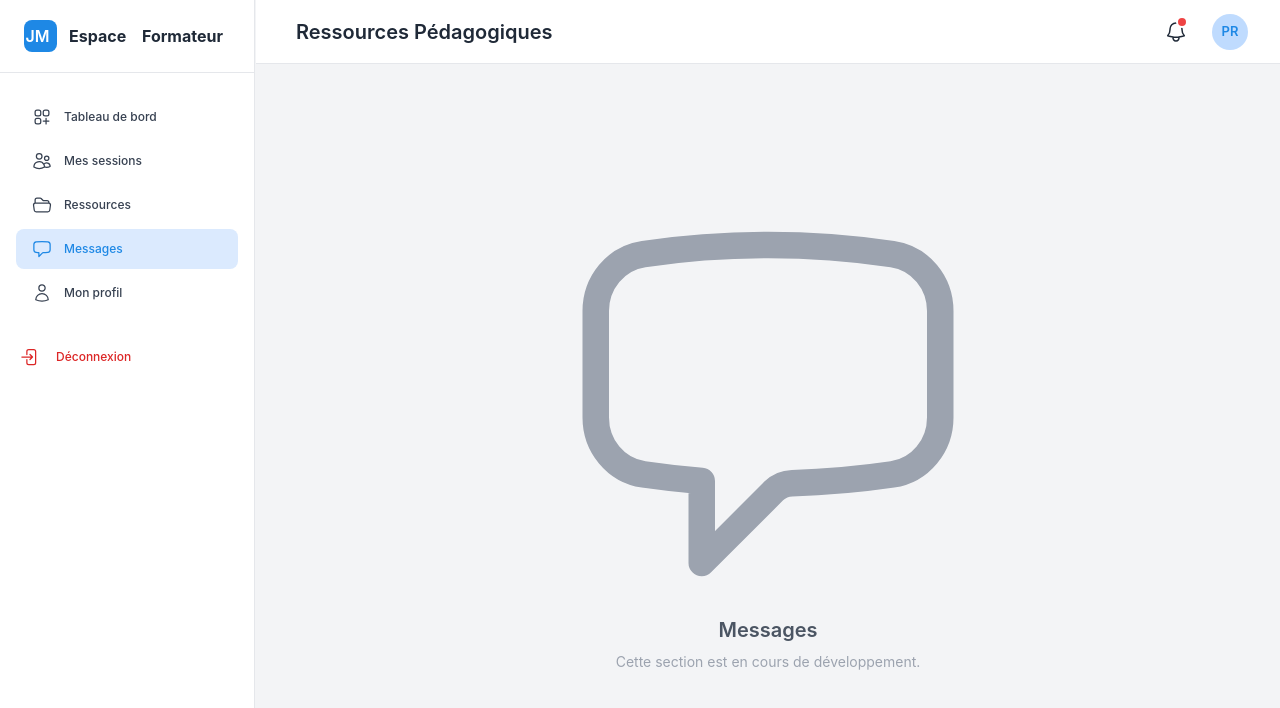
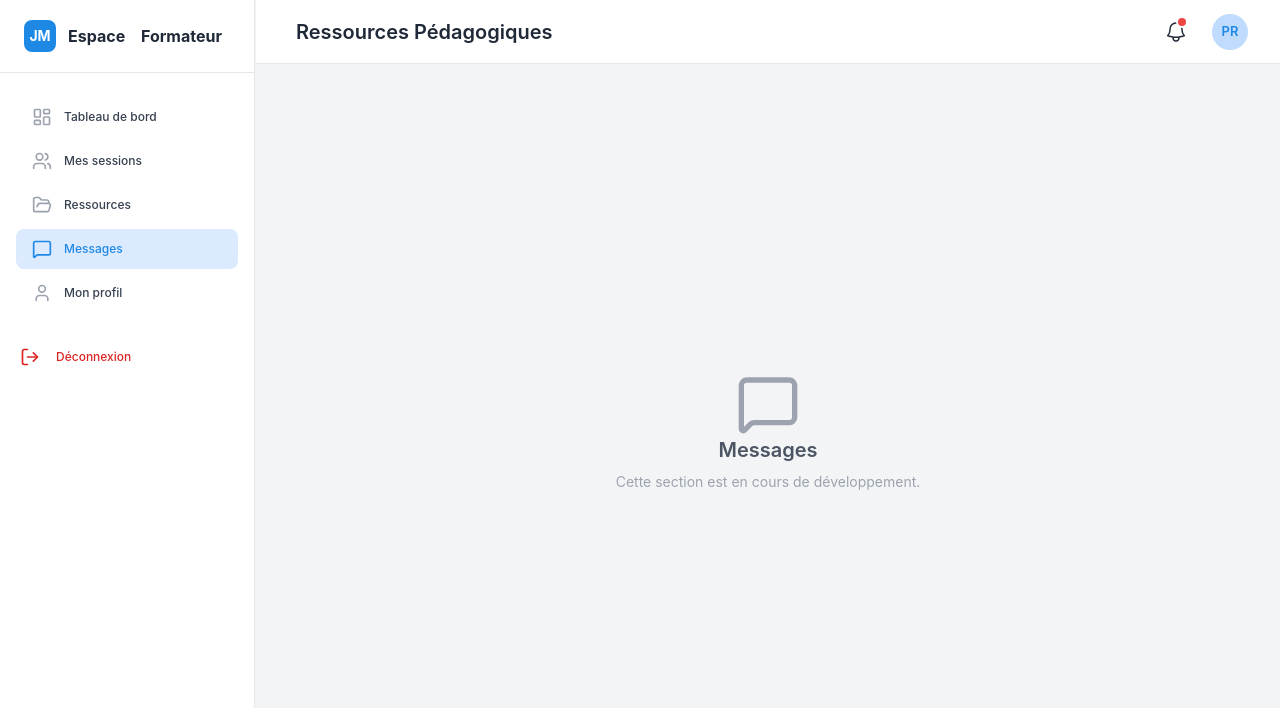
Before and after one commit to Denours/Espace-formateur-Vue.js, a Vue app: page /messages in a window 1280 px wide. Shown: the top 708 px of the page. Built offline with nearby package versions, Linux system fonts and the light colour scheme.

Commit message:
Perfectionnement

```diff
--- a/package.json
+++ b/package.json
@@ -11,6 +11,7 @@
   "dependencies": {
     "@heroicons/vue": "^2.2.0",
     "axios": "^1.13.5",
+    "lucide-vue-next": "^0.574.0",
     "vue": "^3.5.25",
     "vue-router": "^5.0.2"
   },
--- a/src/components/formation/FormationCard.vue
+++ b/src/components/formation/FormationCard.vue
@@ -2,9 +2,6 @@
   <div
     :class="[
       'rounded-xl shadow-card mb-6 overflow-hidden border border-gray-200',
-      formation.title === 'Marketing Digital'
-        ? 'bg-formationPurple'
-        : 'bg-formationBlue',
     ]"
   >
     <!-- Header Formation -->
@@ -14,21 +11,16 @@
     >
       <div class="flex items-center gap-3">
         <div
-          :class="[
-            'w-9 h-9 rounded-lg flex items-center justify-center',
-            formation.title === 'Marketing Digital'
-              ? 'bg-purple-200 text-purple-500'
-              : 'bg-blue-100 text-primary',
-          ]"
+          class="w-9 h-9 rounded-lg flex items-center justify-center bg-[#DBEAFE] text-primary"
         >
-          <FolderIcon class="size-5"></FolderIcon>
+          <Folder :size="20" />
         </div>
 
         <div>
-          <h2 class="font-bold text-gray-800 text-sm">
+          <h2 class="font-bold text-[#111827] text-sm leading-[24px]">
             {{ formation.title }}
           </h2>
-          <p class="text-xs text-gray-500 mt-1">
+          <p class="text-xs text-[#6B7280] mt-1 font-normal leading-[20px]">
             {{ formation.modules.length }} module{{
               formation.modules.length > 1 ? "s" : null
             }}
@@ -43,7 +35,7 @@
         class="text-gray-500 transition-transform"
         :class="{ 'rotate-180': isOpen }"
       >
-        ⌄
+        <ChevronDown :size="16"/>
       </span>
     </div>
 
@@ -63,7 +55,7 @@
 import { ref, computed } from "vue";
 import type { Formation } from "../../types/formation";
 import ModuleSection from "./ModuleSection.vue";
-import { FolderIcon } from "@heroicons/vue/24/outline";
+import { Folder, ChevronDown } from "lucide-vue-next";
 
 const props = defineProps<{
   formation: Formation;
--- a/src/components/formation/ModuleSection.vue
+++ b/src/components/formation/ModuleSection.vue
@@ -1,10 +1,11 @@
 <template>
   <div class="mt-6">
     <div class="flex items-center gap-2 mb-3">
-      <span class="text-sm font-bold text-gray-700">
+      <span class="text-[#3B82F6]">•</span>
+      <span class="text-sm font-semibold text-[#111827]">
         {{ module.title }}
       </span>
-      <span class="text-xs bg-gray-200 text-gray-600 px-2 py-0.5 rounded-full">
+      <span class="text-xs bg-[#F3F4F6] text-[#1F2937] px-2 py-0.5 rounded-full">
         {{ module.resources.length }}
       </span>
     </div>
--- a/src/components/layout/HeaderBar.vue
+++ b/src/components/layout/HeaderBar.vue
@@ -11,7 +11,7 @@
     </button>
 
     <div class="flex-1 ml-2">
-      <h1 class="text-xl font-semibold">Ressources Pédagogiques</h1>
+      <h1 class="text-xl font-semibold leading-[28px]">Ressources Pédagogiques</h1>
     </div>
     <!-- Right section -->
     <div class="flex items-center gap-6">
--- a/src/components/layout/Sidebar.vue
+++ b/src/components/layout/Sidebar.vue
@@ -8,9 +8,9 @@
     <!-- Logo / titre -->
     <div class="flex items-center gap-3 px-6 py-5 border-b border-gray-200">
       <div
-        class="logobox bg-primary flex items-center justify-center text-white font-semibold"
+        class="logobox bg-primary flex items-center justify-center text-white text-center font-bold"
       >
-        JM
+        <span class="w-[24px] mt-1 text-sm leading-[24px] pb-1">JM</span>
       </div>
       <div class="boxtext">
         <p class="logotext font-bold">
@@ -21,30 +21,30 @@
 
     <!-- Navigation -->
     <nav class="flex-1 px-4 py-6 space-y-1">
-      <SidebarItem to="/dashboard" label="Tableau de bord"
-        ><SquaresPlusIcon></SquaresPlusIcon
-      ></SidebarItem>
-      <SidebarItem to="/sessions" label="Mes sessions"
-        ><UsersIcon></UsersIcon
-      ></SidebarItem>
-      <SidebarItem to="/ressources" label="Ressources"
-        ><FolderOpenIcon></FolderOpenIcon
-      ></SidebarItem>
-      <SidebarItem to="/messages" label="Messages"
-        ><ChatBubbleLeftIcon></ChatBubbleLeftIcon
-      ></SidebarItem>
-      <SidebarItem to="/profil" label="Mon profil"
-        ><UserIcon></UserIcon
-      ></SidebarItem>
+      <SidebarItem to="/dashboard" label="Tableau de bord">
+        <LayoutDashboard :size="20" />
+      </SidebarItem>
+      <SidebarItem to="/sessions" label="Mes sessions">
+        <Users :size="20" />
+      </SidebarItem>
+      <SidebarItem to="/ressources" label="Ressources">
+        <FolderOpen :size="20" />
+      </SidebarItem>
+      <SidebarItem to="/messages" label="Messages">
+        <MessageSquare :size="20" />
+      </SidebarItem>
+      <SidebarItem to="/profil" label="Mon profil">
+        <User :size="20" />
+      </SidebarItem>
       <RouterLink to="">
         <div
           @click="logout"
           :class="[
-            'flex items-center gap-3 px-4 py-2.5 text-red-600 mt-6 rounded-lg text-sm font-medium cursor-pointer transition',
+            'flex items-center gap-3 px-4 py-2.5 text-[#DC2626] mt-6 rounded-lg text-sm  cursor-pointer transition',
           ]"
         >
           <div class="w-5 h-5">
-            <ArrowRightEndOnRectangleIcon class="-ml-3 size-5"></ArrowRightEndOnRectangleIcon>
+            <LogOut :size="20" class="-ml-3"></LogOut>
           </div>
           <span class="logout -ml-2">Déconnexion</span>
         </div>
@@ -63,13 +63,13 @@
 <script setup lang="ts">
 import SidebarItem from "./SidebarItem.vue";
 import {
-  SquaresPlusIcon,
-  UsersIcon,
-  FolderOpenIcon,
-  ChatBubbleLeftIcon,
-  UserIcon,
-  ArrowRightEndOnRectangleIcon,
-} from "@heroicons/vue/24/outline";
+  LayoutDashboard,
+  Users,
+  FolderOpen,
+  MessageSquare,
+  User,
+  LogOut,
+} from "lucide-vue-next";
 
 defineProps<{ isOpen: boolean }>();
 defineEmits(["close"]);
@@ -83,15 +83,14 @@ aside {
   width: 255px;
 }
 .logobox {
-  width: 33px;
+  width: 32px;
   height: 32px;
   border-radius: 8px;
-  padding: 16px 8px;
-  padding-right: 14px;
+  padding: 10px;
 }
 
 .logotext {
-  width: 200px;
+  width: 155px;
 }
 
 .logout {
--- a/src/components/layout/SidebarItem.vue
+++ b/src/components/layout/SidebarItem.vue
@@ -9,7 +9,9 @@
           : 'text-gray-700 hover:bg-gray-100',
       ]"
     >
-      <div class="w-5 h-5"><slot></slot></div>
+      <div :class="['w-5 h-5', isActive ? 'text-primary' : 'text-[#9CA3AF]']">
+        <slot></slot>
+      </div>
       <span class="sidebartext">{{ label }}</span>
     </div>
   </RouterLink>
@@ -22,7 +24,7 @@ defineProps<{
 }>();
 </script>
 <style scoped>
-.sidebartext{
+.sidebartext {
   font-weight: 500;
   font-size: 12px;
   line-height: 20px;
--- a/src/router/index.ts
+++ b/src/router/index.ts
@@ -1,9 +1,5 @@
 import { createRouter, createWebHistory } from "vue-router";
-import {
-  SquaresPlusIcon,
-  ChatBubbleLeftIcon,
-  UserIcon,
-} from "@heroicons/vue/24/outline";
+import { LayoutDashboard, Users, MessageSquare, User } from "lucide-vue-next";
 
 const router = createRouter({
   history: createWebHistory(),
@@ -20,25 +16,26 @@ const router = createRouter({
     {
       path: "/sessions",
       name: "sessions",
-      component: () => import("../views/SessionsView.vue"),
+      component: () => import("../views/PlaceholderView.vue"),
+      props: { titre: "Mes sessions", icone: Users },
     },
     {
       path: "/dashboard",
       name: "dashboard",
       component: () => import("../views/PlaceholderView.vue"),
-      props: { titre: "Tableau de bord", icone: SquaresPlusIcon },
+      props: { titre: "Tableau de bord", icone: LayoutDashboard },
     },
     {
       path: "/messages",
       name: "messages",
       component: () => import("../views/PlaceholderView.vue"),
-      props: { titre: "Messages", icone: ChatBubbleLeftIcon },
+      props: { titre: "Messages", icone: MessageSquare },
     },
     {
       path: "/profil",
       name: "profil",
       component: () => import("../views/PlaceholderView.vue"),
-      props: { titre: "Mon profil", icone: UserIcon },
+      props: { titre: "Mon profil", icone: User },
     },
   ],
 });
--- a/src/views/PlaceholderView.vue
+++ b/src/views/PlaceholderView.vue
@@ -2,8 +2,7 @@
   <div
     class="flex flex-col items-center justify-center h-full text-gray-400 py-32"
   >
-    <!-- <div class="text-6xl mb-6">{{ icone }}</div> -->
-    <component :is="icone" />
+    <component :is="icone" class="size-16"/>
     <h2 class="text-xl font-semibold text-gray-600 mb-2">{{ titre }}</h2>
     <p class="text-sm">Cette section est en cours de développement.</p>
   </div>
--- a/src/views/ResourcesView.vue
+++ b/src/views/ResourcesView.vue
@@ -2,7 +2,7 @@
   <div class="p-8">
     <!-- En-tête -->
     <div class="flex justify-between items-start mb-8">
-      <p class="text-sm text-gray-500 mt-1">
+      <p class="text-sm text-[#6B7280] mt-1">
         <template v-if="isLoading">Chargement…</template>
         <template v-else>
           {{ totalResources }} ressources • {{ formations.length }} formations
@@ -15,8 +15,10 @@
         class="bg-primary text-white px-5 py-3 rounded-lg shadow-md hover:bg-blue-700 transition disabled:opacity-50 disabled:cursor-not-allowed"
       >
         <div class="flex">
-          <ArrowUpTrayIcon class="size-5 font-bold"></ArrowUpTrayIcon>
-          <span class="ml-5">Ajouter une ressource</span>
+          <ArrowUpTrayIcon
+            class="size-5 font-bold stroke-white"
+          ></ArrowUpTrayIcon>
+          <span class="ml-5 font-medium text-sm">Ajouter une ressource</span>
         </div>
       </button>
     </div>
```
Also changed, not shown: src/components/formation/ResourceItem.vue (+33 -25 lines), src/components/modals/AddResourceModal.vue (+17 -9 lines), src/views/SessionsView.vue (+7 -5 lines), 1 other file (tests, documents, lock files or other folders).
